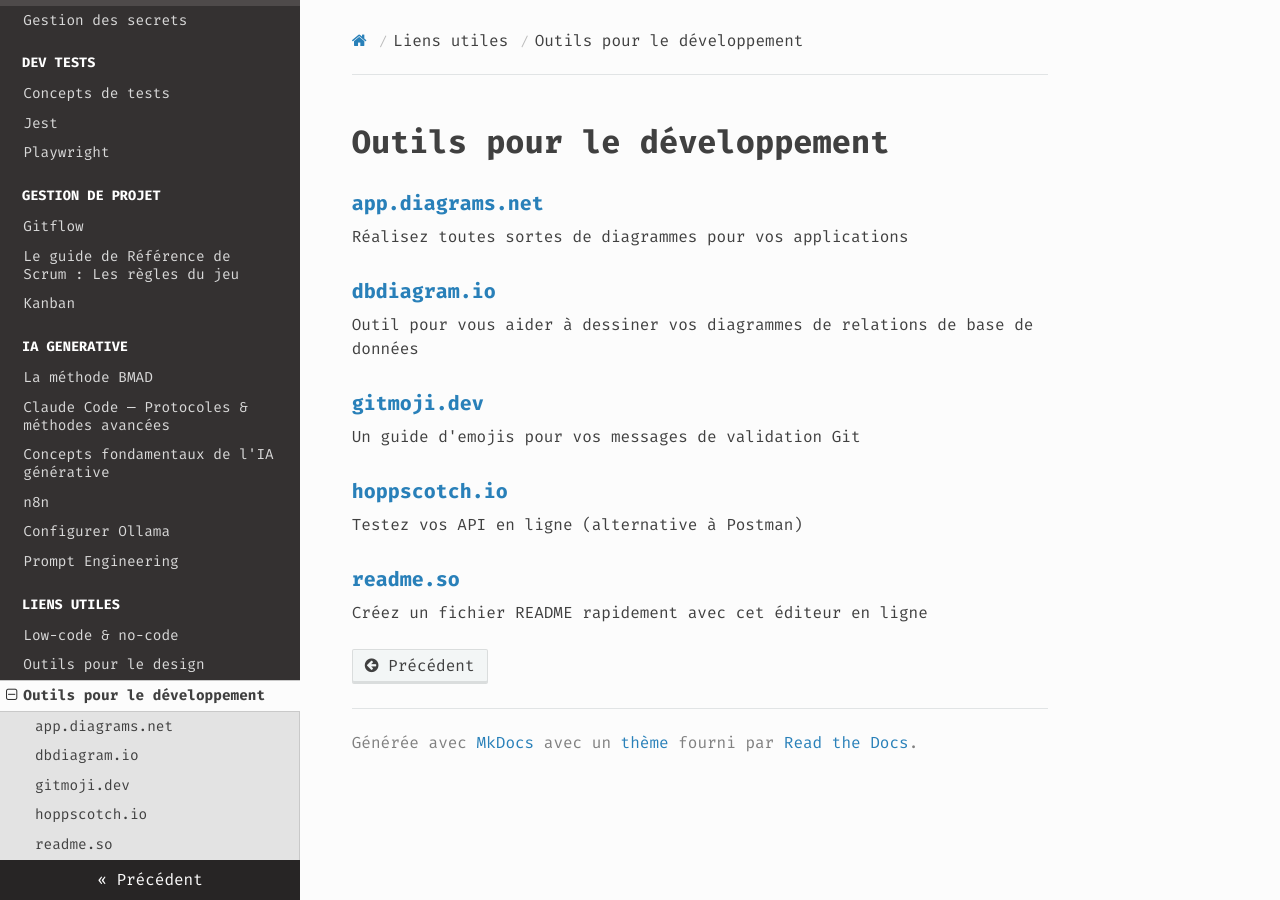
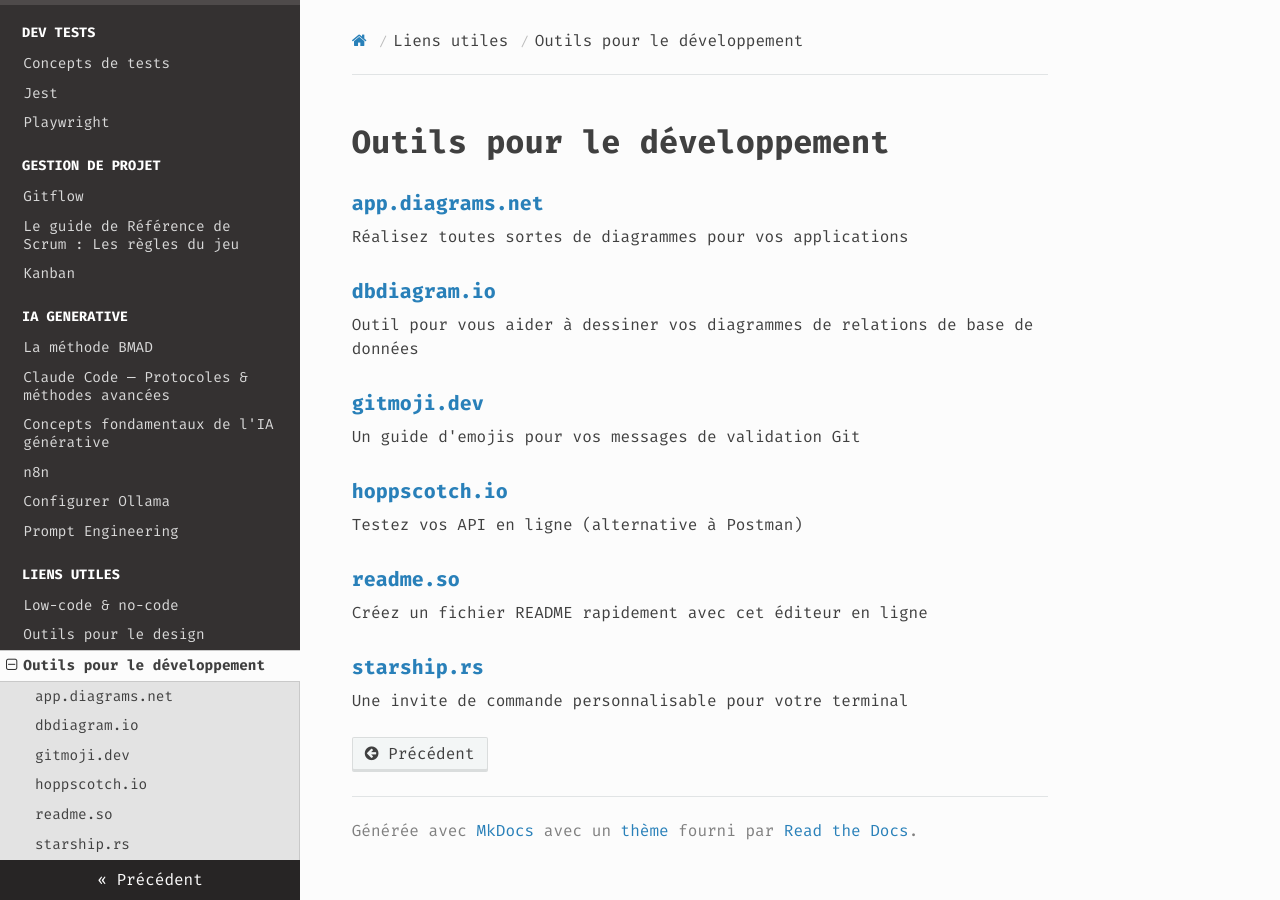
Before and after one commit to realjck/le-codex, an MkDocs documentation site: the page built from docs/liens-utiles/outils-dev.md, in a window 1280 px wide. Built offline with MkDocs 1.6.1, drawn with Linux system fonts in a browser that asks for light colours; nearby versions of some CDN libraries.

Commit message:
Ajoute lien Starship

```diff
--- a/docs/liens-utiles/outils-dev.md
+++ b/docs/liens-utiles/outils-dev.md
@@ -14,3 +14,6 @@
 
 ### [readme.so](https://readme.so/editor)
 Créez un fichier README rapidement avec cet éditeur en ligne
+
+### [starship.rs](https://starship.rs/)
+Une invite de commande personnalisable pour votre terminal
```
